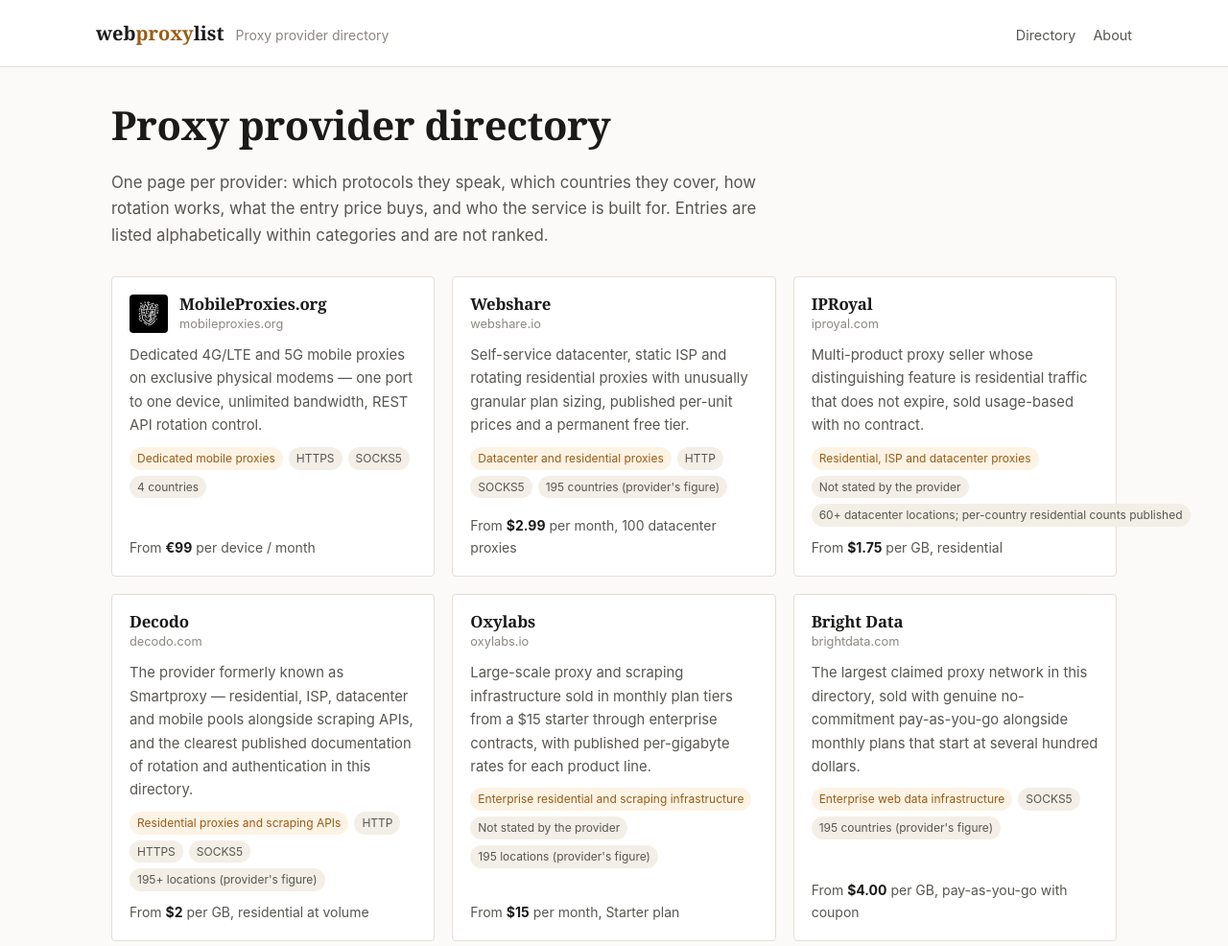
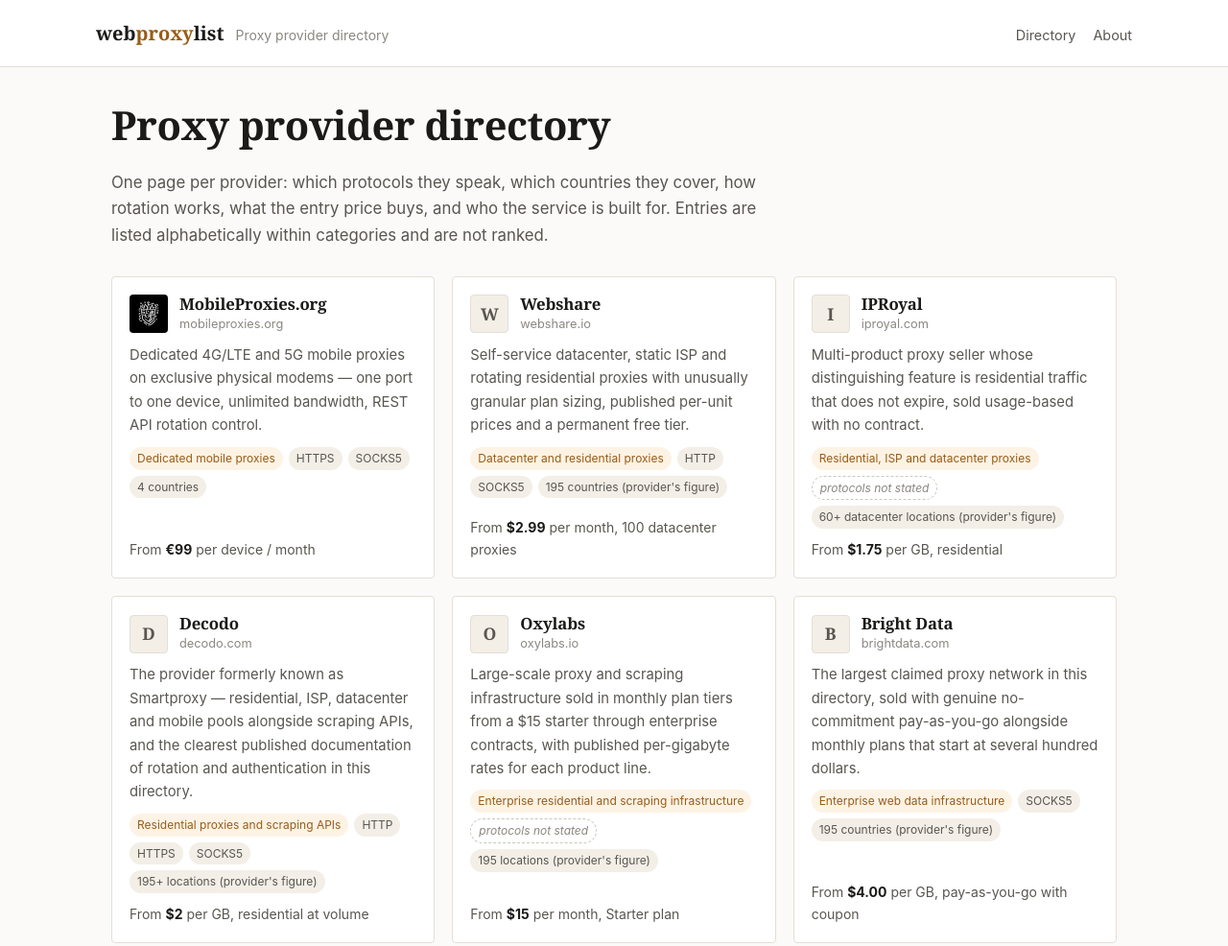
Before and after one commit to ProxyVerity/webproxylist-org, an Astro site: page / in a window 1280 px wide. Shown: the top 986 px of the page at 96% size. Built offline with nearby package versions, Linux system fonts and the light colour scheme; Astro itself is replaced by a stand-in of ours.

Commit message:
Stop a long chip pushing through the card edge
A provider's coverage statement is free text, and chips were nowrap, so
IPRoyal's ran past the right edge of its card at desktop width. Chips now wrap
instead, which makes the layout proof against whatever the next provider
states rather than only against this one.

Also: a monogram stands in where there is no logo, so the grid reads as one set
of cards, and a provider that does not publish its protocols gets a dashed
"protocols not stated" chip instead of a solid one that looks like a protocol
name sitting next to HTTP and SOCKS5.

```diff
--- a/src/components/ProviderCard.astro
+++ b/src/components/ProviderCard.astro
@@ -12,6 +12,8 @@ interface Props {
   locationsClaimed?: string;
   logo?: string;
 }
+const UNKNOWN = 'Not stated by the provider';
+
 const {
   slug,
   name,
@@ -25,11 +27,22 @@ const {
   locationsClaimed,
   logo,
 } = Astro.props;
+
+// A provider that does not publish its protocols should not get a chip that
+// looks like a protocol name sitting next to HTTP and SOCKS5.
+const protocolsKnown = !(protocols.length === 1 && protocols[0] === UNKNOWN);
+const monogram = name.replace(/[^A-Za-z0-9]/g, '').charAt(0).toUpperCase();
 ---
 
 <li class="card">
   <div class="card__head">
-    {logo && <img class="card__logo" src={logo} alt="" width="40" height="40" loading="lazy" />}
+    {
+      logo ? (
+        <img class="card__logo" src={logo} alt="" width="40" height="40" loading="lazy" />
+      ) : (
+        <span class="card__logo card__logo--mono" aria-hidden="true">{monogram}</span>
+      )
+    }
     <div>
       <h2 class="card__name"><a href={`/${slug}/`}>{name}</a></h2>
       <div class="card__domain">{domain}</div>
@@ -40,7 +53,13 @@ const {
 
   <ul class="chips">
     <li class="chip chip--kind">{category}</li>
-    {protocols.map((p) => <li class="chip">{p}</li>)}
+    {
+      protocolsKnown ? (
+        protocols.map((p) => <li class="chip">{p}</li>)
+      ) : (
+        <li class="chip chip--unknown">protocols not stated</li>
+      )
+    }
     {locationsClaimed ? (
       <li class="chip">{locationsClaimed}</li>
     ) : (
--- a/src/content/providers/iproyal-com.md
+++ b/src/content/providers/iproyal-com.md
@@ -4,7 +4,7 @@ domain: iproyal.com
 url: https://iproyal.com/
 category: Residential, ISP and datacenter proxies
 countries: [United States, United Kingdom, Germany, Canada, Netherlands, India, Brazil]
-locations_claimed: 60+ datacenter locations; per-country residential counts published
+locations_claimed: 60+ datacenter locations (provider's figure)
 protocols: [Not stated by the provider]
 pricing_from: "$1.75"
 pricing_unit: per GB, residential
--- a/src/styles/global.css
+++ b/src/styles/global.css
@@ -257,7 +257,11 @@ h3 {
   border-radius: 999px;
   background: var(--chip);
   color: var(--ink-soft);
-  white-space: nowrap;
+  /* Not nowrap: a long value (a provider's coverage statement, say) would then
+     push straight through the card's right edge instead of wrapping. */
+  white-space: normal;
+  max-width: 100%;
+  overflow-wrap: anywhere;
 }
 .chip--kind {
   background: var(--accent-soft);
@@ -384,3 +388,25 @@ img {
   max-width: 100%;
   height: auto;
 }
+
+/* Monogram stand-in where a provider has no logo on file, so the grid reads as
+   one set of cards rather than one with a picture and five without. */
+.card__logo--mono {
+  display: flex;
+  align-items: center;
+  justify-content: center;
+  font-family: Georgia, serif;
+  font-size: 1.1rem;
+  font-weight: 600;
+  color: var(--ink-soft);
+  background: var(--chip);
+  border: 1px solid var(--line);
+}
+
+/* An unpublished fact, marked as absent rather than dressed up as a value. */
+.chip--unknown {
+  background: transparent;
+  border: 1px dashed var(--line-strong);
+  color: var(--ink-faint);
+  font-style: italic;
+}
```
